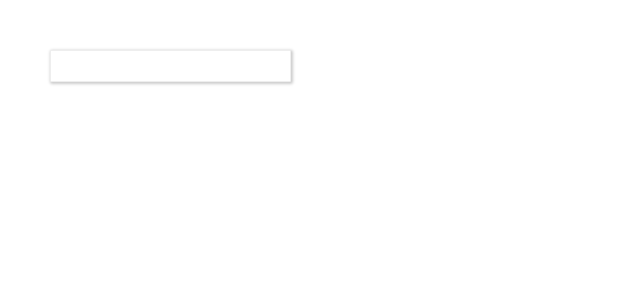
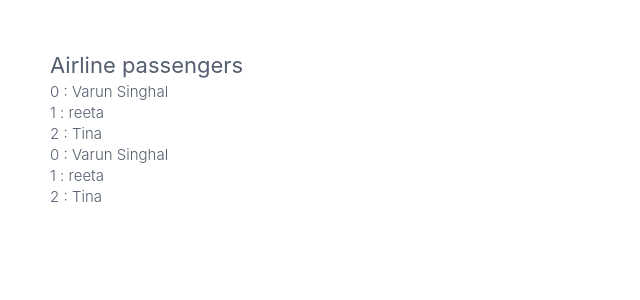
Before and after one commit to varunsinghal65/ng-app-todd, an Angular app: page / in a window 1280 px wide. Shown: the top 300 px of the page, without its empty margins (0-640 px from the left). Built offline with nearby package versions, Linux system fonts and the light colour scheme.

Commit message:
Rendering Flows : *ngFor

```diff
--- a/src/app/app.component.ts
+++ b/src/app/app.component.ts
@@ -1,63 +1,52 @@
 /**
- * ngIf, * syntax and <ng-template>
- *
- * Directives allow user to instruct angular to manipulate the DOM, add more functionality,
- * customize appearence etc.
- *
- * There are 3 types of directives.
- *
- * 1. Components—directives with a template.
- * 2. Structural directives—change the DOM layout by adding and removing DOM elements.
- * 3. Attribute directives—change the appearance or behavior of an element, component, or another directive.
- *
- * ngIf is a structural directive.
+ * ngFor
  *
  */
 
 import { Component } from '@angular/core';
 
+interface Passenger {
+  id: number,
+  fullName: string,
+  checkedIn: boolean
+}
+
 @Component({
   selector: 'app-root',
   styleUrls: ['app.component.scss'],
   template: `
-    <input
-    [value]="name"
-    (input)="handleInputEvent($event.target.value)"/>
+  <h3>Airline passengers</h3>
+  <ul>
+    <!-- "index" is exposed by Angular -->
+    <li *ngFor="let pax of passengers; let i = index;">
+    {{ i }} : {{ pax.fullName }}
+    </li>
+  </ul>
 
-    <div *ngIf="name.length > 2">
-    Searching for.. {{ name }}
-    </div>
-
-    <!--
-      - The asterisk is a syntactic sugar,
-      - Under the hood, angular will wrap the above div in a <ng-template> markup element,
-      and property bind expression to element's ngIf.
-      - <ng-template> only work in the presence of structural directives.
-      - Angular wraps the host element (to which the directive is applied) inside <ng-template>
-      and consumes the <ng-template> in the finished DOM by replacing it with diagnostic comments.
-      - Thus ng-template will never be part of final DOM.
-      - Below is what angular will actually create.
-    -->
-    <ng-template [ngIf]="name.length > 2">
-      <div>
-      Searching for.. {{ name }}
-      </div>
+  <!-- Under the hood, angular actually converts the above sugar synatx into the following markup -->
+  <ul>
+    <ng-template ngFor let-pax let-i="index" [ngForOf]="passengers">
+      <li>
+       {{ i }} : {{ pax.fullName }}
+      </li>
     </ng-template>
-
-
-
-
+  </ul>
     `
 })
 
 export class AppComponent {
-  title: string;
-  name: string = '';
-  handleInputEvent(value: string) {
-    this.name = value;
-  }
-  constructor() {
-    this.title = 'Ultimate Angular';
-  }
+  passengers: Passenger[] = [{
+    id: 1,
+    fullName: 'Varun Singhal',
+    checkedIn: true
+  }, {
+    id: 2,
+    fullName: 'reeta',
+    checkedIn: false
+  }, {
+    id: 3,
+    fullName: 'Tina',
+    checkedIn: true
+  }]
 
 }
```
